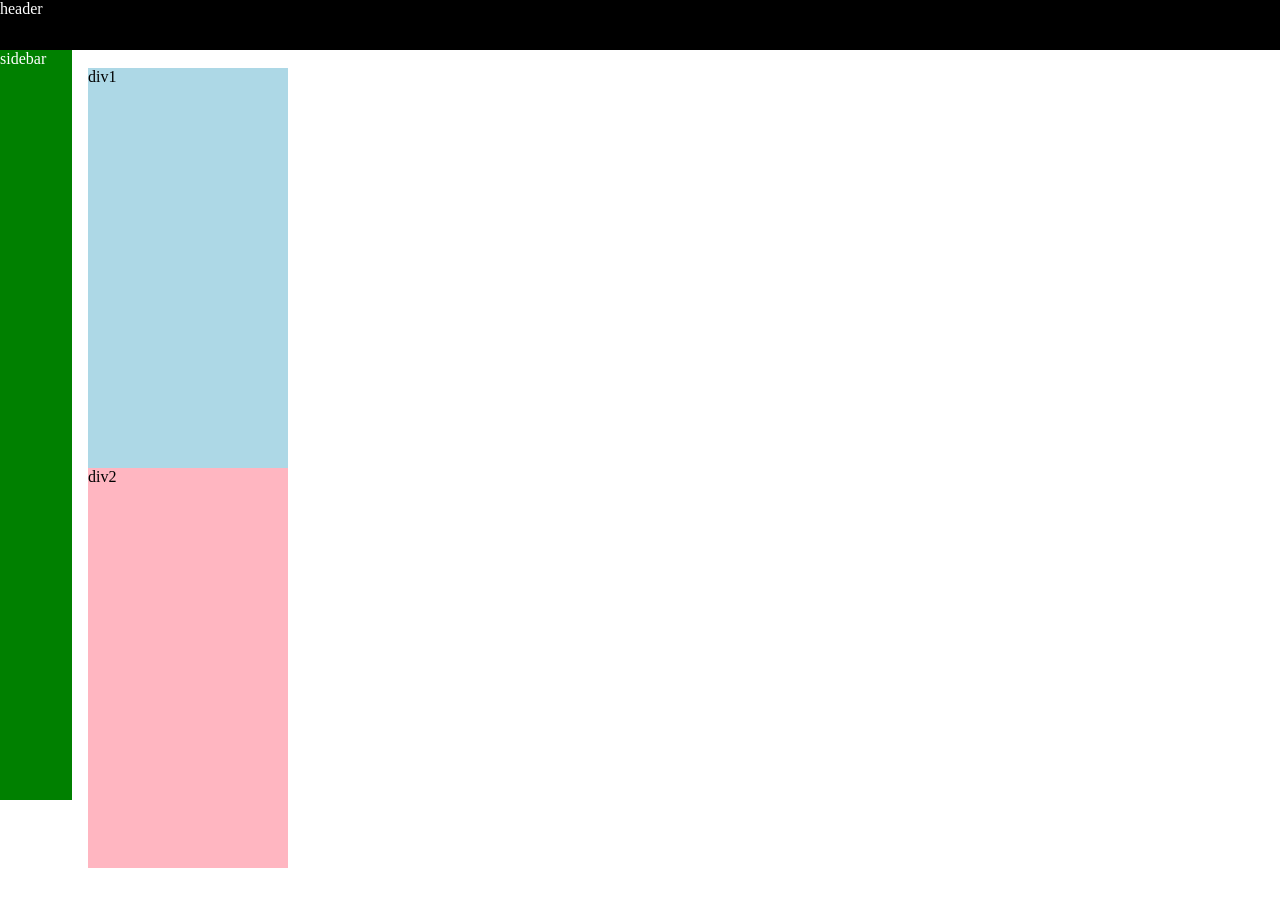
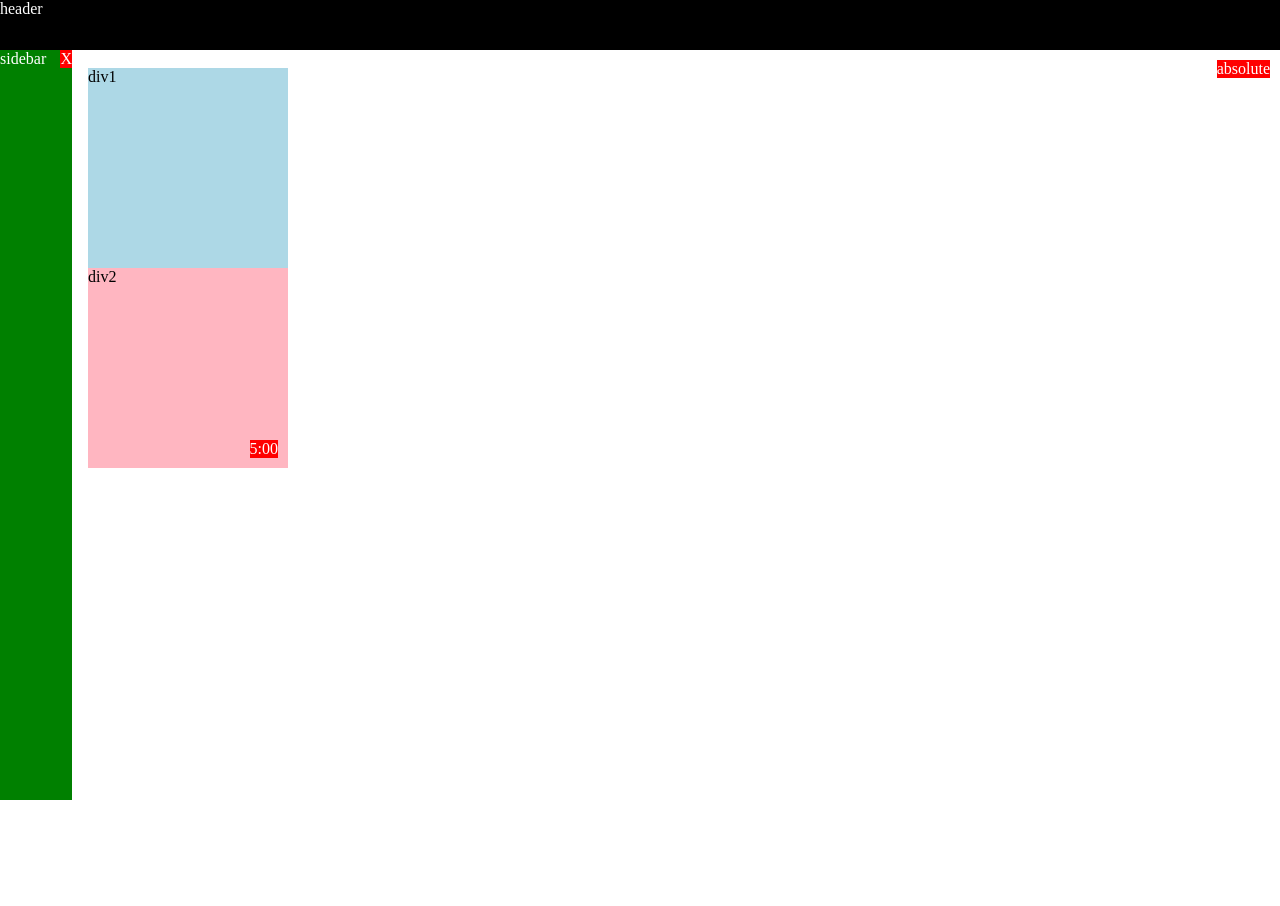
Before and after one commit to andre-fong/intro-to-html-css, a plain HTML site: page intro-to-html/position.html in a window 1280 px wide. Shown: the top 906 px of the page. Drawn offline with Linux system fonts and the light colour scheme.

Commit message:
Learn about relative & absolute position

```diff
--- a/intro-to-html/position.html
+++ b/intro-to-html/position.html
@@ -19,7 +19,9 @@
     left: 0px;
     right: 0px;
     height: 50px;
-  ">header</div>
+    z-index: 1;
+  ">header
+  </div>
 
   <div style="
     background-color: green;
@@ -29,18 +31,44 @@
     bottom: 0;
     top: 50px;
     width: 72px;
-  ">sidebar</div>
+  ">sidebar
+    <div style="
+      position: absolute;
+      background-color: red;
+      color: white;
+      top: 0px;
+      right: 0px;
+    ">X</div>
+  </div>
+
+  <div style="
+    position: absolute;
+    background-color: red;
+    color: white;
+    top: 60px;
+    right: 10px;
+  ">absolute</div>
 
   <div style="
     background-color: lightblue;
-    height: 400px;
+    height: 200px;
     width: 200px;
     position: static;
   ">div1</div>
   <div style="
     background-color: lightpink;
-    height: 400px;
+    height: 200px;
     width: 200px;
-  ">div2</div>
+    position: relative;
+  ">
+    div2
+    <div style="
+      position: absolute;
+      background-color: red;
+      color: white;
+      bottom: 10px;
+      right: 10px;
+    ">5:00</div>
+  </div>
 </body>
 </html>
```
